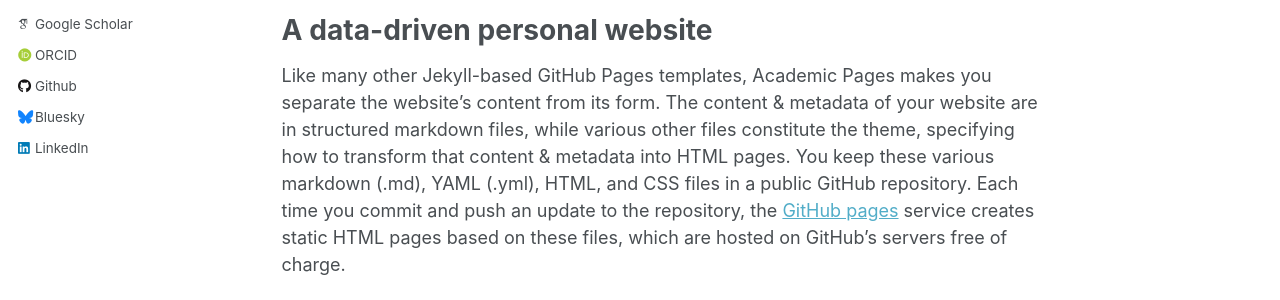
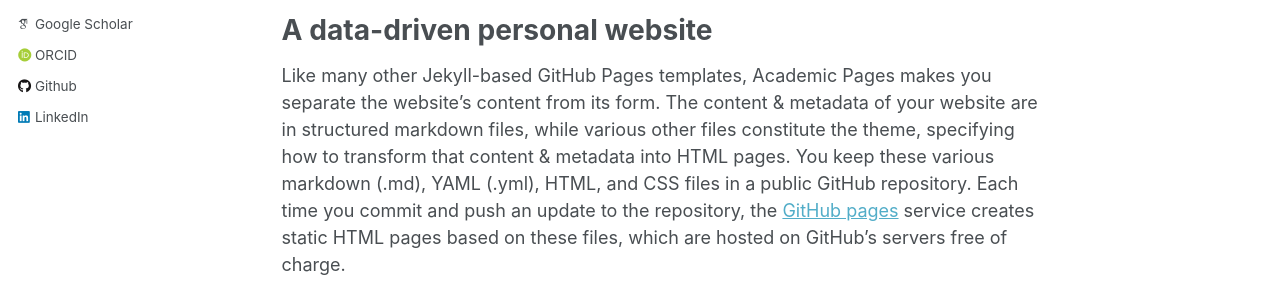
Before and after one commit to RodolfosmFreitas/RodolfosmFreitas.github.io, a Jekyll site: the page built from _pages/about.md, in a window 1280 px wide. Shown: the part 456-756 px from the top of the page. Built offline with Jekyll 4.4.1, drawn with Linux system fonts in a browser that asks for light colours; some web fonts are replaced.

Commit message:
Update _config.yml

```diff
--- a/_config.yml
+++ b/_config.yml
@@ -43,12 +43,12 @@ author:
   bitbucket        : # Username - Update with your username on the site
   codepen          : # Username
   dribbble         : # Username
-  github           : "rodolfosmfreitas"
+  github           : "RodolfosmFreitas"
   kaggle           : # Username
   stackoverflow    : # User number or user number and name (i.e., use "1" or "1/jeff-atwood")
 
   # Social media
-  bluesky          : "bsky.app" # Replace this with you Bluesky username
+  bluesky          : # "bsky.app" # Replace this with you Bluesky username
   facebook         : # Username
   flickr           : # Username
   foursquare       : # Username
```
